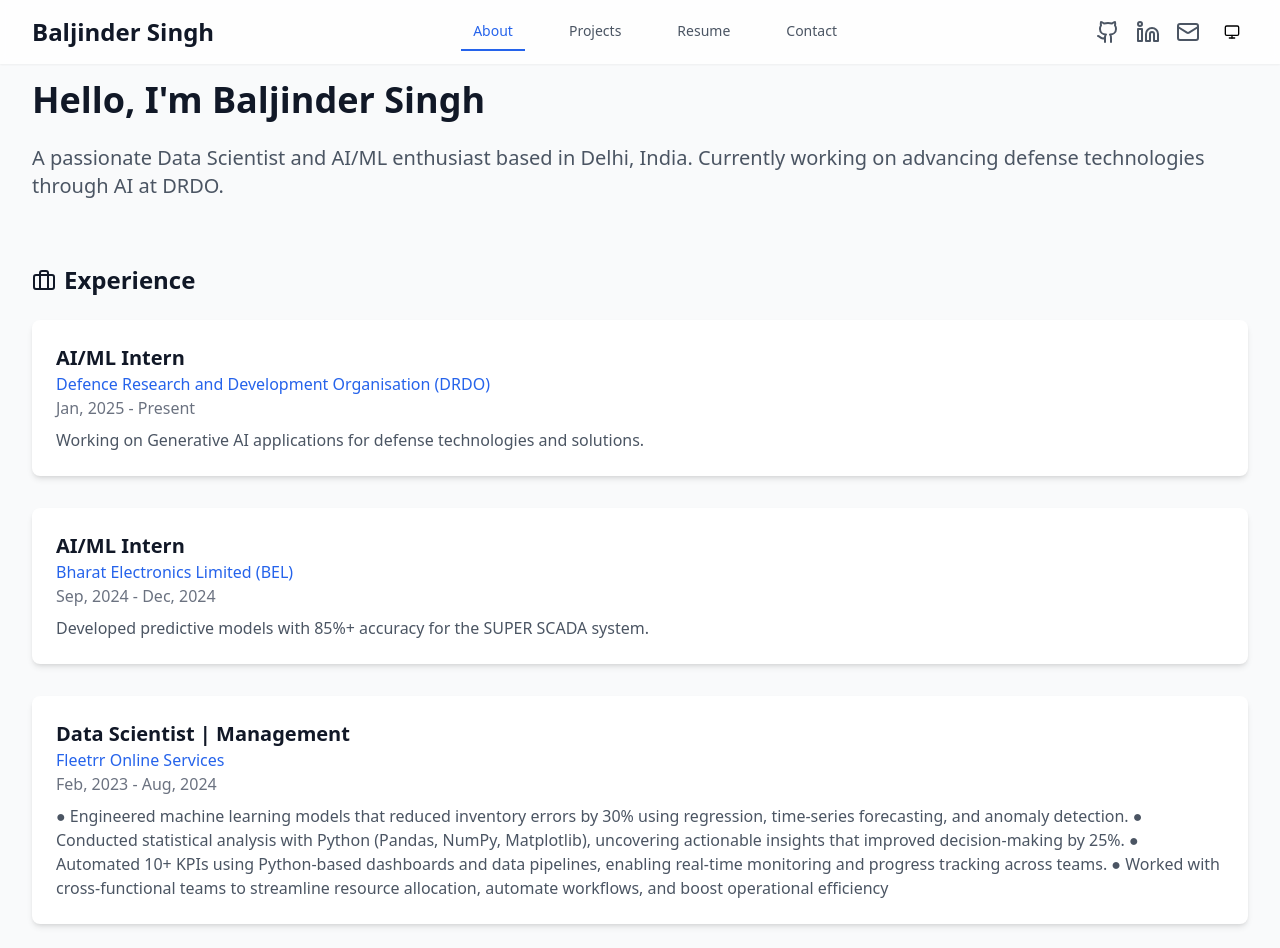
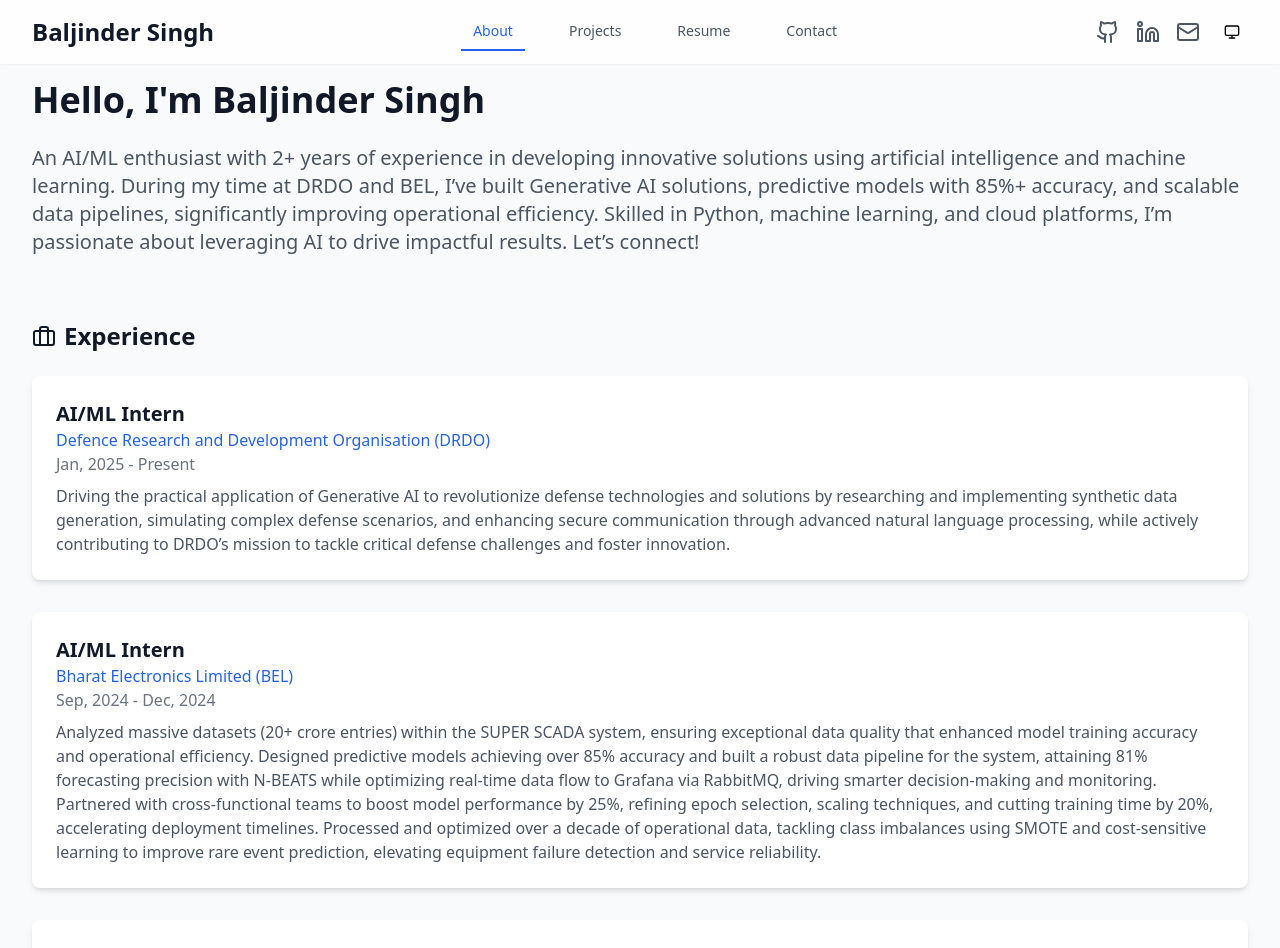
Before and after one commit to chahalbaljinder/Portfolio, a React (Vite) app: page / in a window 1280 px wide. Shown: the top 948 px of the page. Built offline with nearby package versions, Linux system fonts and the light colour scheme.

Commit message:
updated about.tsx for mentioning exp.

```diff
--- a/src/pages/About.tsx
+++ b/src/pages/About.tsx
@@ -12,8 +12,10 @@ const About = () => {
               Hello, I'm Baljinder Singh
             </h1>
             <p className="text-xl text-gray-600 mb-8">
-              A passionate Data Scientist and AI/ML enthusiast based in Delhi, India.
-              Currently working on advancing defense technologies through AI at DRDO.
+            An AI/ML enthusiast with 2+ years of experience in developing innovative solutions using artificial intelligence
+            and machine learning. During my time at DRDO and BEL, I’ve built Generative AI solutions, predictive models with
+            85%+ accuracy, and scalable data pipelines, significantly improving operational efficiency. Skilled in Python,
+            machine learning, and cloud platforms, I’m passionate about leveraging AI to drive impactful results. Let’s connect!
             </p>
           </section>
         </ScrollAnimation>
@@ -28,26 +30,32 @@ const About = () => {
                 title="AI/ML Intern"
                 company="Defence Research and Development Organisation (DRDO)"
                 period="Jan, 2025 - Present"
-                description="Working on Generative AI applications for defense technologies and solutions."
+                description="Driving the practical application of Generative AI to revolutionize defense technologies and solutions by
+                researching and implementing synthetic data generation, simulating complex defense scenarios, and enhancing secure communication
+                through advanced natural language processing, while actively contributing to DRDO’s mission to tackle critical defense
+                challenges and foster innovation."
               />
               <ExperienceCard
                 title="AI/ML Intern"
                 company="Bharat Electronics Limited (BEL)"
                 period="Sep, 2024 - Dec, 2024"
-                description="Developed predictive models with 85%+ accuracy for the SUPER SCADA system."
+                description="Analyzed massive datasets (20+ crore entries) within the SUPER SCADA system, ensuring exceptional data quality
+                that enhanced model training accuracy and operational efficiency. Designed predictive models achieving over 85% accuracy
+                and built a robust data pipeline for the system, attaining 81% forecasting precision with N-BEATS while optimizing real-time
+                data flow to Grafana via RabbitMQ, driving smarter decision-making and monitoring. Partnered with cross-functional teams to
+                boost model performance by 25%, refining epoch selection, scaling techniques, and cutting training time by 20%, accelerating
+                deployment timelines. Processed and optimized over a decade of operational data, tackling class imbalances using SMOTE and
+                cost-sensitive learning to improve rare event prediction, elevating equipment failure detection and service reliability."
               />
               <ExperienceCard
                 title="Data Scientist | Management"
                 company="Fleetrr Online Services"
                 period="Feb, 2023 - Aug, 2024"
-                description="● Engineered machine learning models that reduced inventory errors by 30% using regression, time-series forecasting, and
-                               anomaly detection.
-                             ● Conducted statistical analysis with Python (Pandas, NumPy, Matplotlib), uncovering actionable insights that improved
-                               decision-making by 25%.
-                             ● Automated 10+ KPIs using Python-based dashboards and data pipelines, enabling real-time monitoring and progress
-                               tracking across teams.
-                            ● Worked with cross-functional teams to streamline resource allocation, automate workflows, and boost operational
-                               efficiency"
+                description="Developed advanced machine learning models that optimized inventory management, reducing errors by 30%,
+                performed in-depth statistical analysis using Python to extract actionable insights that elevated decision-making efficiency by 25%,
+                automated over 10 critical KPIs through dynamic dashboards and seamless data pipelines for real-time monitoring,
+                and spearheaded cross-functional collaborations to streamline resource allocation, automate workflows,
+                and drive significant operational excellence."
               />
             </div>
           </section>
```
